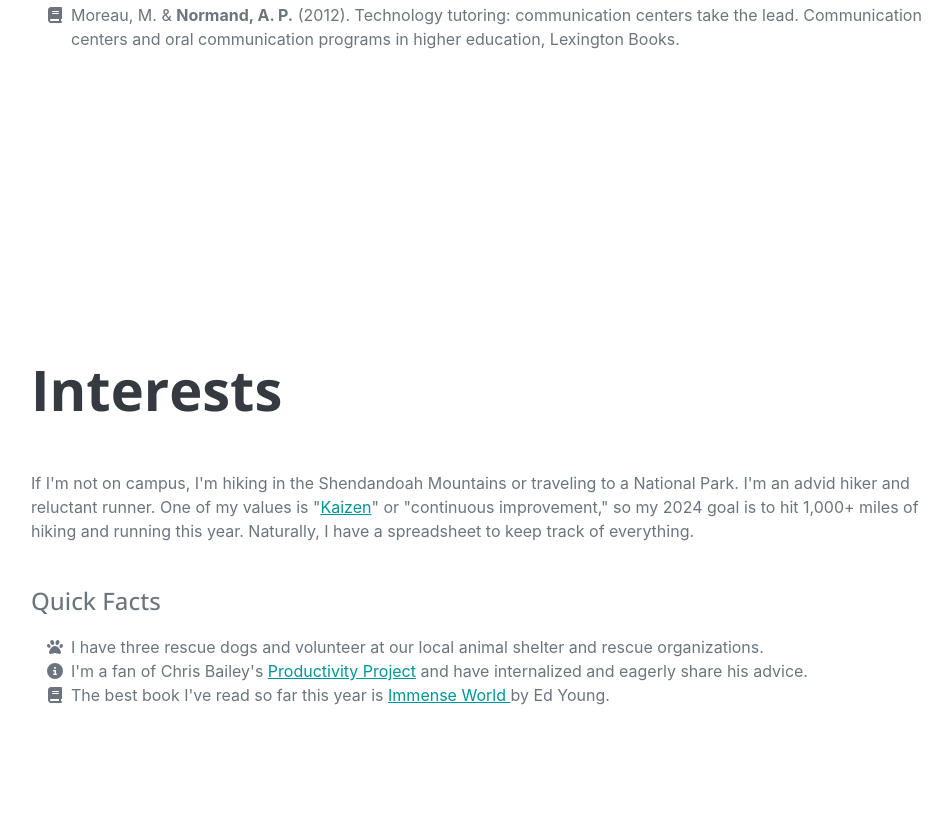
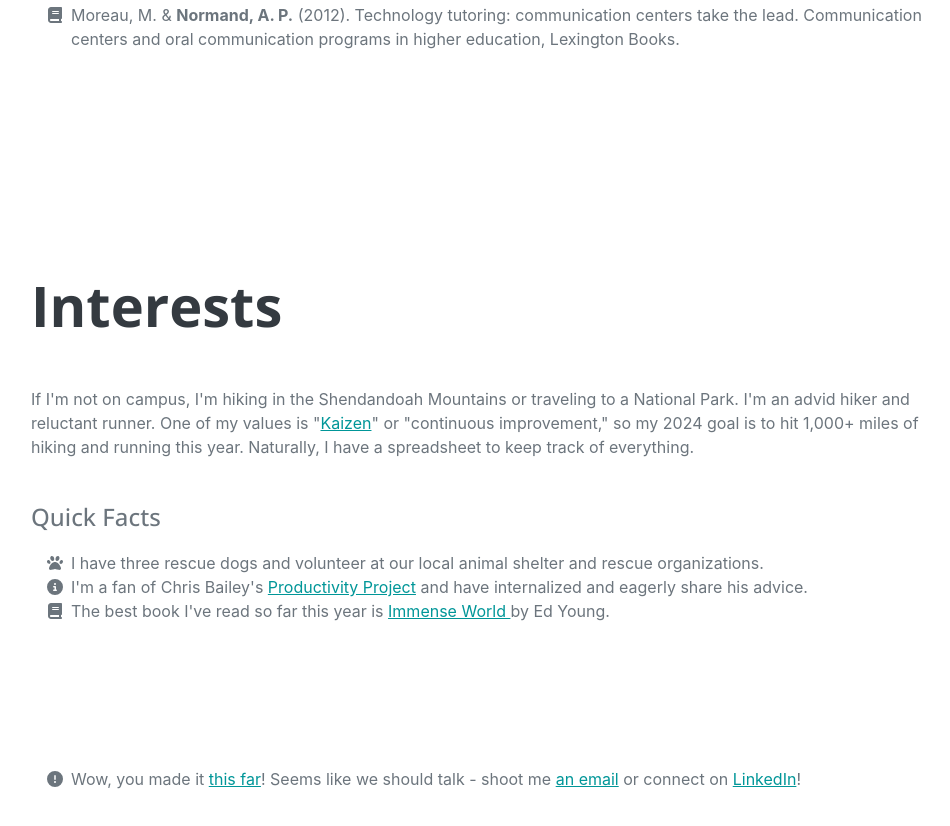
Before and after one commit to P-Normand/P-Normand.github.io, a plain HTML site: page index.html in a window 1280 px wide. Shown: the part 5039-5865 px from the top of the page, without its empty margins (289-1239 px from the left). Drawn offline with nearby package versions, Linux system fonts and the light colour scheme; a web font is replaced by a local one.

Commit message:
Add files via upload

```diff
--- a/index.html
+++ b/index.html
@@ -263,6 +263,16 @@
                             <span class="fa-li"><i class="fas fa-solid fa-book"></i></span>
                             The best book I've read so far this year is <a href="https://www.penguinrandomhouse.com/books/616914/an-immense-world-by-ed-yong/"> Immense World </a> by Ed Young.
                         </li>
+                        <br/>
+                        <br/>
+                        <br/>
+                        <br/>
+                        <br/>
+                        <br/>
+                        <li>
+                            <span class="fa-li"><i class="fas fa-solid fa-circle-exclamation"></i></span>
+                            Wow, you made it <a href="https://www.youtube.com/watch?v=T1XgFsitnQw" target="_blank">this far</a>! Seems like we should talk - shoot me <a href="mailto:normanap@jmu.edu">an email</a> or connect on <a href="https://www.linkedin.com/in/paigenormand/" target="_blank">LinkedIn</a>!
+                        </li>
                     </ul>
                 </div>
             </section>
```
